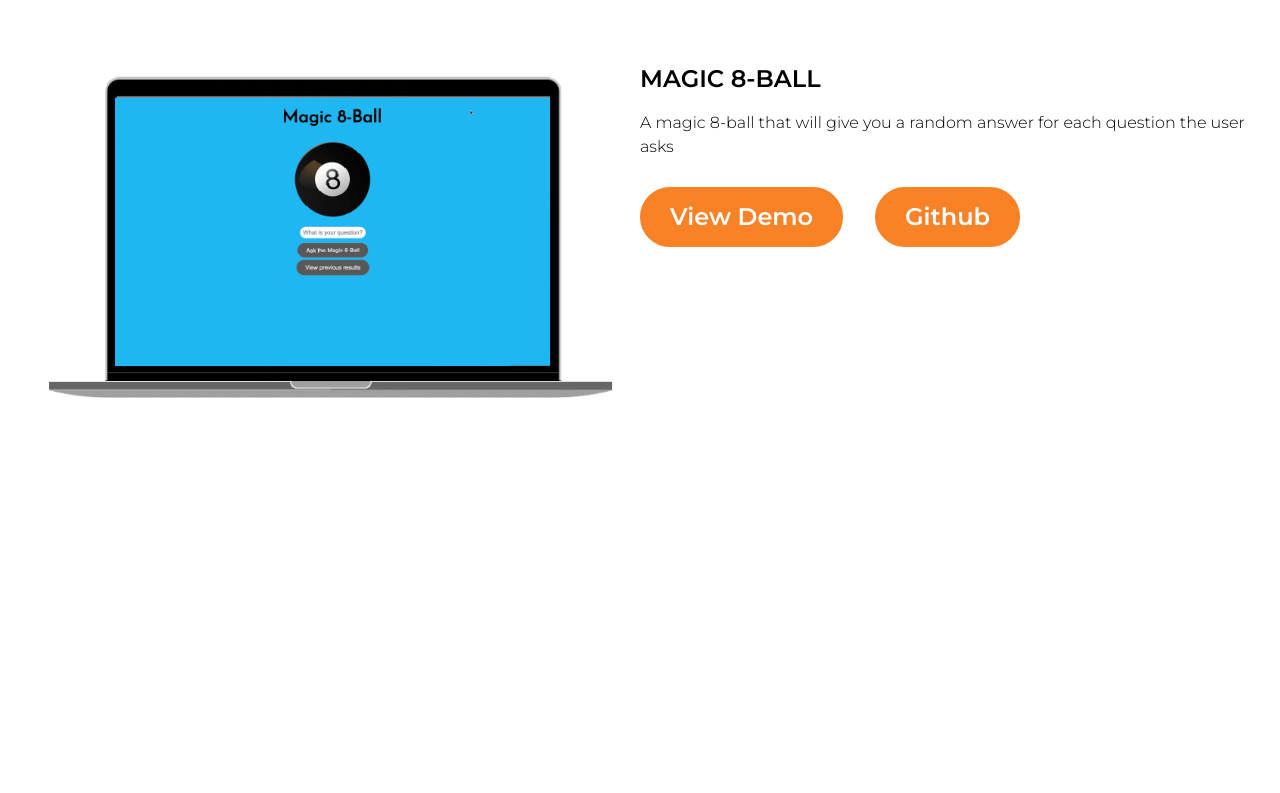
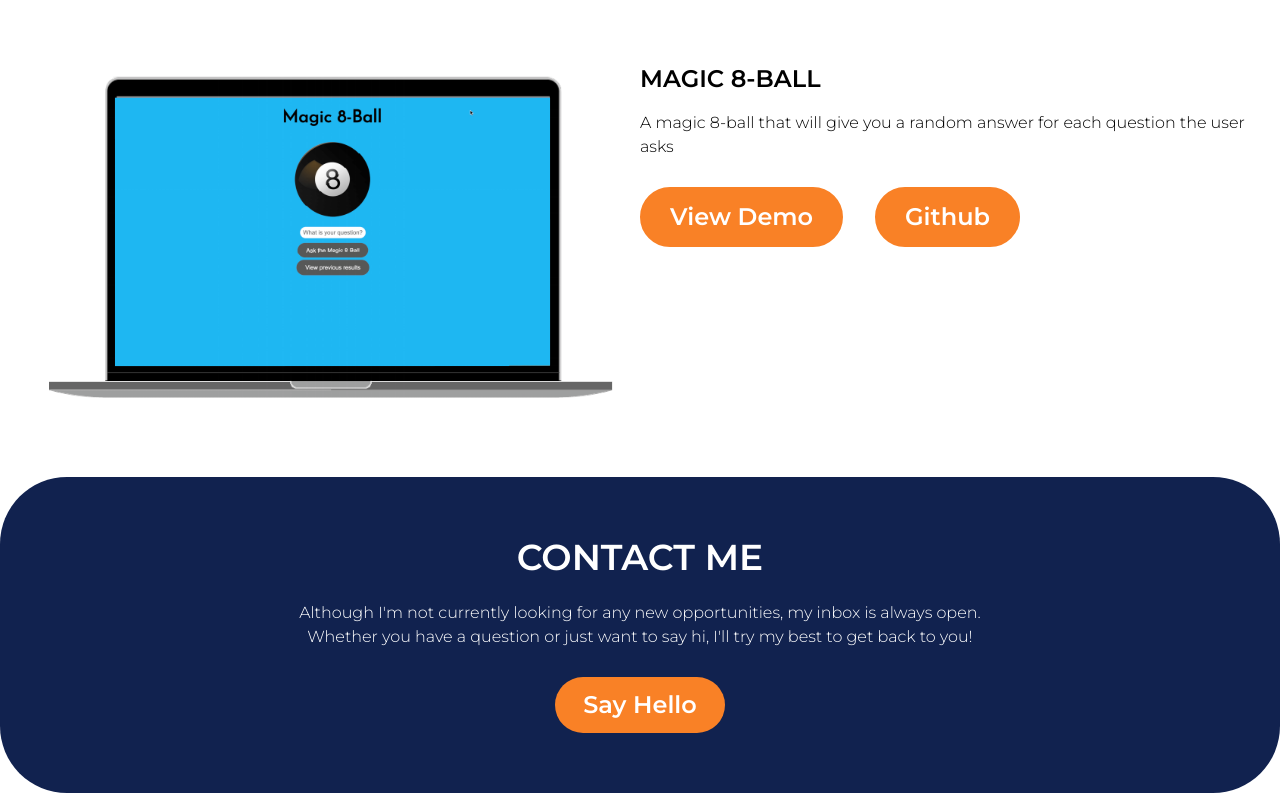
Before and after one commit to shawnkost/portfolio, a Next.js app: page / in a window 1280 px wide. Shown: the part 2024-2817 px from the top of the page. Before the commit the page ends 2501 px from the top, so only its background shows below. Built offline with nearby package versions, Linux system fonts and the light colour scheme.

Commit message:
Contact section

```diff
--- a/src/app/page.tsx
+++ b/src/app/page.tsx
@@ -1,7 +1,8 @@
+import AboutMe from "@/app/ui/About/AboutMe";
+import { Contact } from "@/app/ui/Contact/Contact";
 import { NavBar } from "@/app/ui/Navbar/Navbar";
-import AboutMe from "./ui/About/AboutMe";
-import MyProjects from "./ui/Projects/MyProjects";
-import MySkills from "./ui/Skills/MySkills";
+import MyProjects from "@/app/ui/Projects/MyProjects";
+import MySkills from "@/app/ui/Skills/MySkills";
 
 export default function Home() {
   return (
@@ -19,6 +20,9 @@ export default function Home() {
         <section>
           <MyProjects />
         </section>
+        <section>
+          <Contact />
+        </section>
       </main>
     </>
   );
--- /dev/null
+++ b/src/app/ui/Contact/Contact.tsx
@@ -0,0 +1,29 @@
+import Button from "@/app/ui/Button";
+
+export function Contact() {
+  return (
+    <div
+      className="mx-auto mt-3 max-w-screen-2xl rounded-[67px] bg-secondary py-7 px-6"
+      id="contact"
+    >
+      <div className="mx-auto max-w-7xl py-8 text-white">
+        <h2 className="mb-6 text-center text-4xl font-semibold uppercase">
+          Contact me
+        </h2>
+        <p className="wrap-balance text-center">
+          Although I&apos;m not currently looking for any new opportunities, my
+          inbox is always open. Whether you have a question or just want to say
+          hi, I&apos;ll try my best to get back to you!
+        </p>
+        <div className="flex justify-center font-semibold">
+          <Button
+            text="Say Hello"
+            variant="primary"
+            link="mailto:shawnmkost@gmail.com"
+            border={false}
+          />
+        </div>
+      </div>
+    </div>
+  );
+}
```
